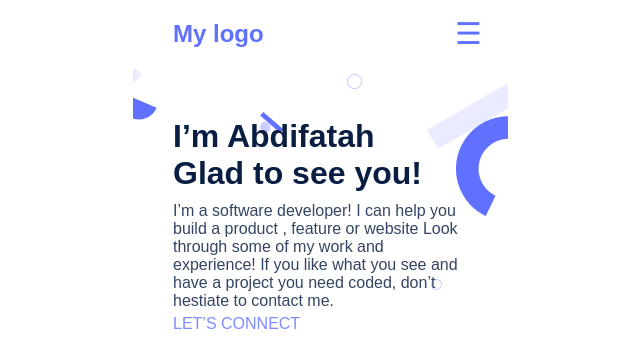
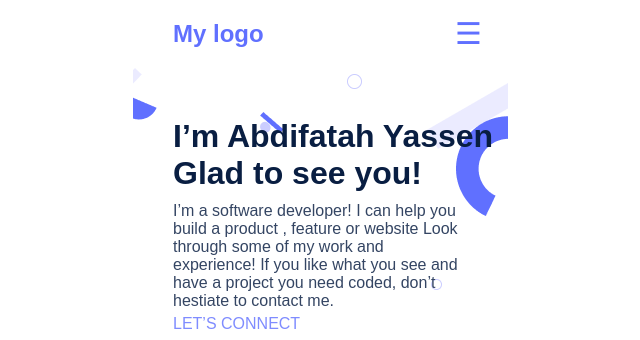
Before and after one commit to AbdifatahYasin1/Portfolio-setup-and-mobile-version-skeleton, a plain HTML site: page index.html in a window 1280 px wide. Shown: the top 340 px of the page, without its empty margins (257-897 px from the left). Drawn offline with Linux system fonts and the light colour scheme.

Commit message:
html file is modified

```diff
--- a/index.html
+++ b/index.html
@@ -19,7 +19,7 @@
 
     <section class="headline-section">
 
-                <h1>I’m Abdifatah<br>
+                <h1>I’m Abdifatah Yassen<br>
                     Glad to see you!</h1>
                     <p>I’m a software developer! I can help you<br> build a product , feature or website Look<br>
                          through some of my work and <br>experience! If you like what you see and<br> have a project you need
```
